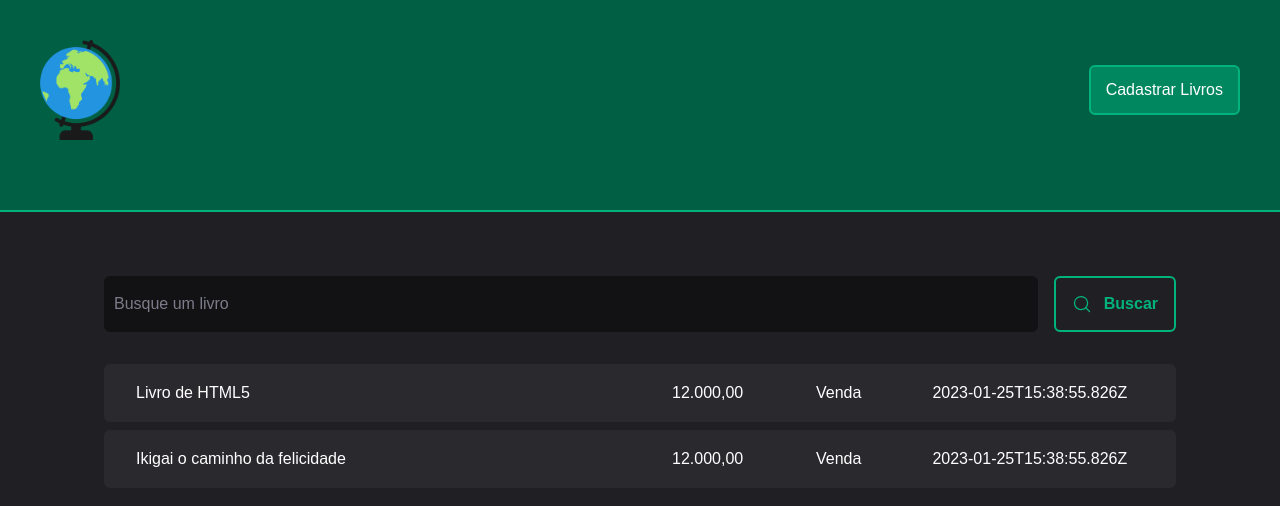
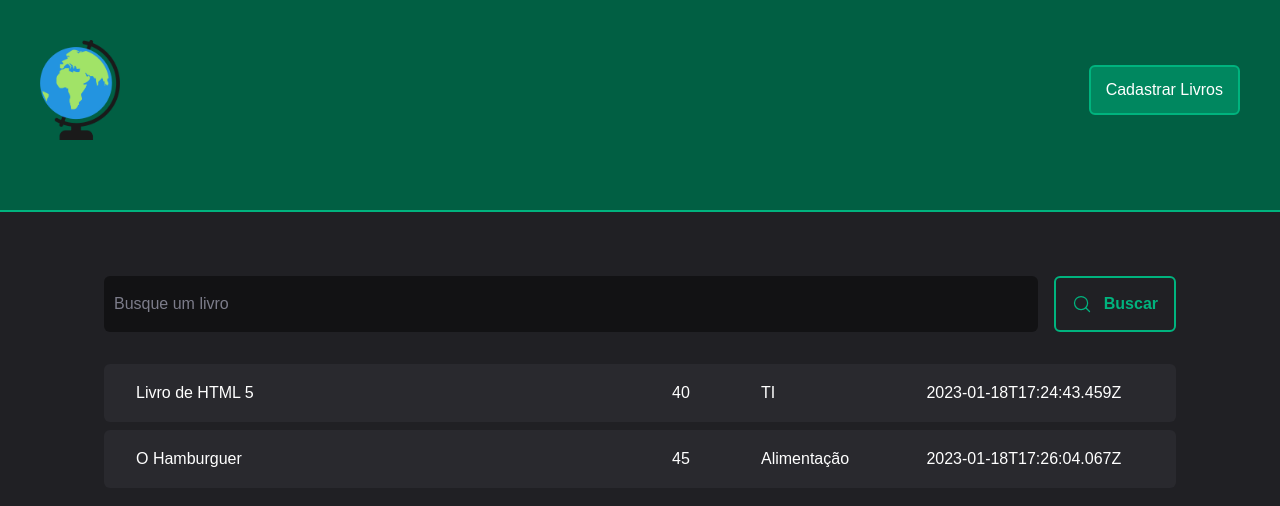
Before and after one commit to giovannirp/bookstore, a React (Vite) app in the folder boockStore/: page / in a window 1280 px wide. Shown: the top 506 px of the page. Built offline with nearby package versions, Linux system fonts and the light colour scheme; data requests are answered from the project's data file.

Commit message:
feat: consumindo com fetch

```diff
--- a/boockStore/server.json
+++ b/boockStore/server.json
@@ -1,5 +1,5 @@
 {
-  "boocks": [
+  "books": [
     {
       "id": 1,
       "description": "Livro de HTML 5",
--- a/boockStore/src/pages/Main/Main.tsx
+++ b/boockStore/src/pages/Main/Main.tsx
@@ -1,8 +1,36 @@
+import { useEffect, useState } from "react";
 import { Header } from "../../components/Header";
 import { Search } from "./components/Search";
 import { MainContainer, TableMain } from "./styles";
 
+interface Books {
+  id: number;
+  description: string;
+  type: 'income' | 'outcome'
+  price: number;
+  createdAt: number;
+  category: string;
+}
+
 export function Main() {
+  const [books, setBooks] = useState<Books[]>();
+
+  async function fetchBooks() {
+    const url = "http://localhost:3000/books";
+
+    const res = await fetch(url)
+
+    const data = await res.json();
+
+    setBooks(data)
+
+  }
+
+
+  useEffect(() => {
+    fetchBooks()
+  }, [])
+
   return (
     <div>
       <Header />
@@ -11,18 +39,16 @@ export function Main() {
 
         <TableMain>
           <tbody>
-            <tr>
-              <td width="50%">Livro de HTML5</td>
-              <td>12.000,00</td>
-              <td>Venda</td>
-              <td>2023-01-25T15:38:55.826Z</td>
-            </tr>
-            <tr>
-              <td width="50%">Ikigai o caminho da felicidade</td>
-              <td>12.000,00</td>
-              <td>Venda</td>
-              <td>2023-01-25T15:38:55.826Z</td>
-            </tr>
+            {books?.map((books) => {
+              return(
+                <tr key={books.id}>
+                  <td width="50%">{books.description}</td>
+                  <td>{books.price}</td>
+                  <td>{books.category}</td>
+                  <td>{books.createdAt}</td>
+              </tr>
+              )
+            })}
           </tbody>
         </TableMain>
       </MainContainer>
```
